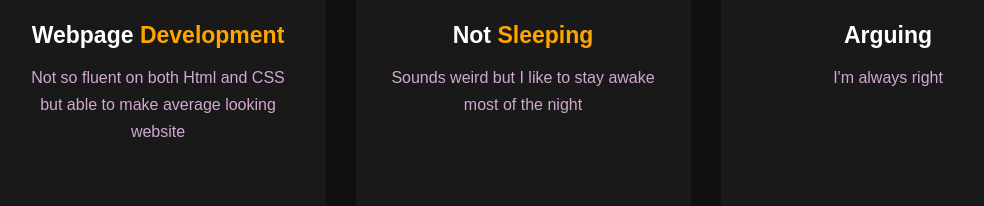
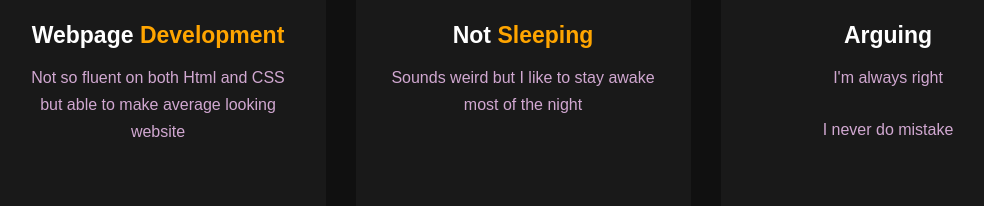
Before and after one commit to AZalish/Myself, a plain HTML site: page index.html in a window 1280 px wide. Shown: the part 1792-1998 px from the top of the page, without its empty margins (117-1101 px from the left). Drawn offline with Linux system fonts and the light colour scheme.

Commit message:
Update index.html

```diff
--- a/index.html
+++ b/index.html
@@ -69,6 +69,8 @@
                 <h5>Arguing</h5>
                 <div class="pra">
                     <p>I'm always right</p>
+                    <p>I never do mistake</p>
+
 
                 </div>
             </div>
```
